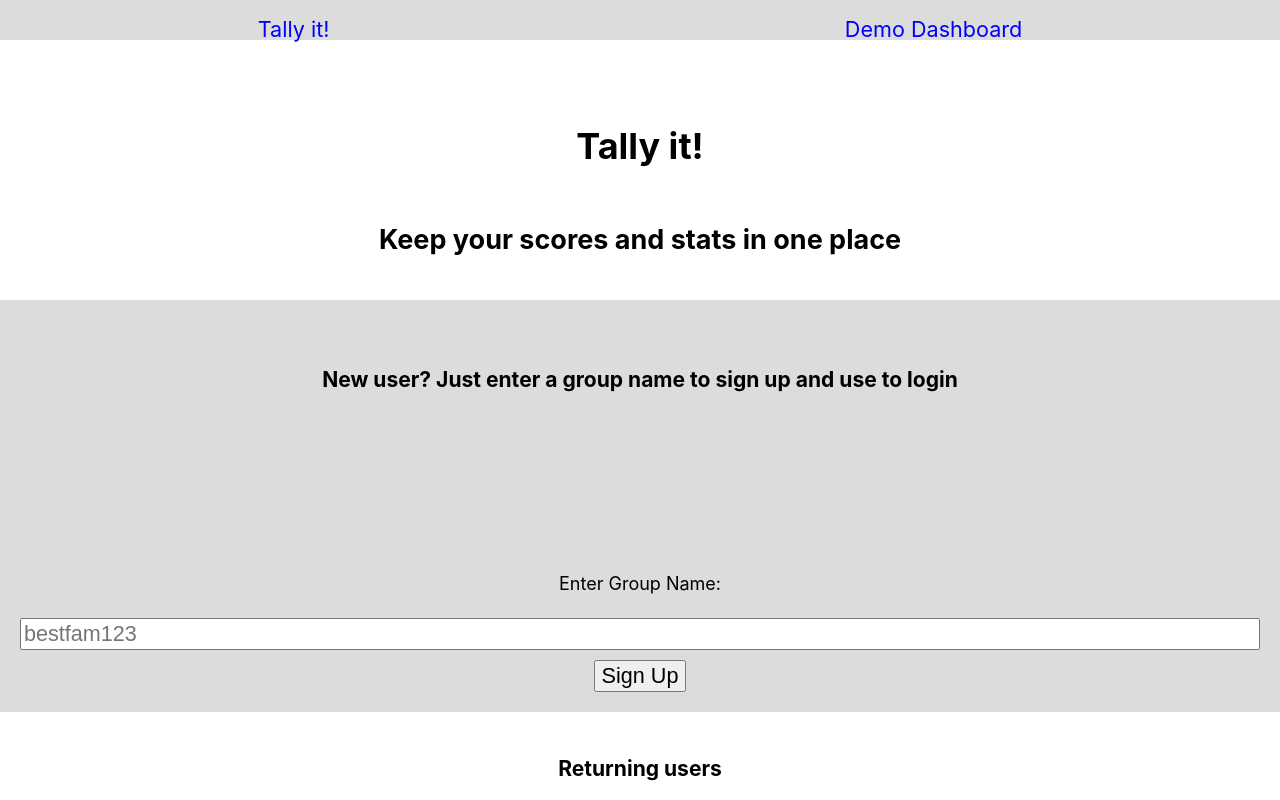
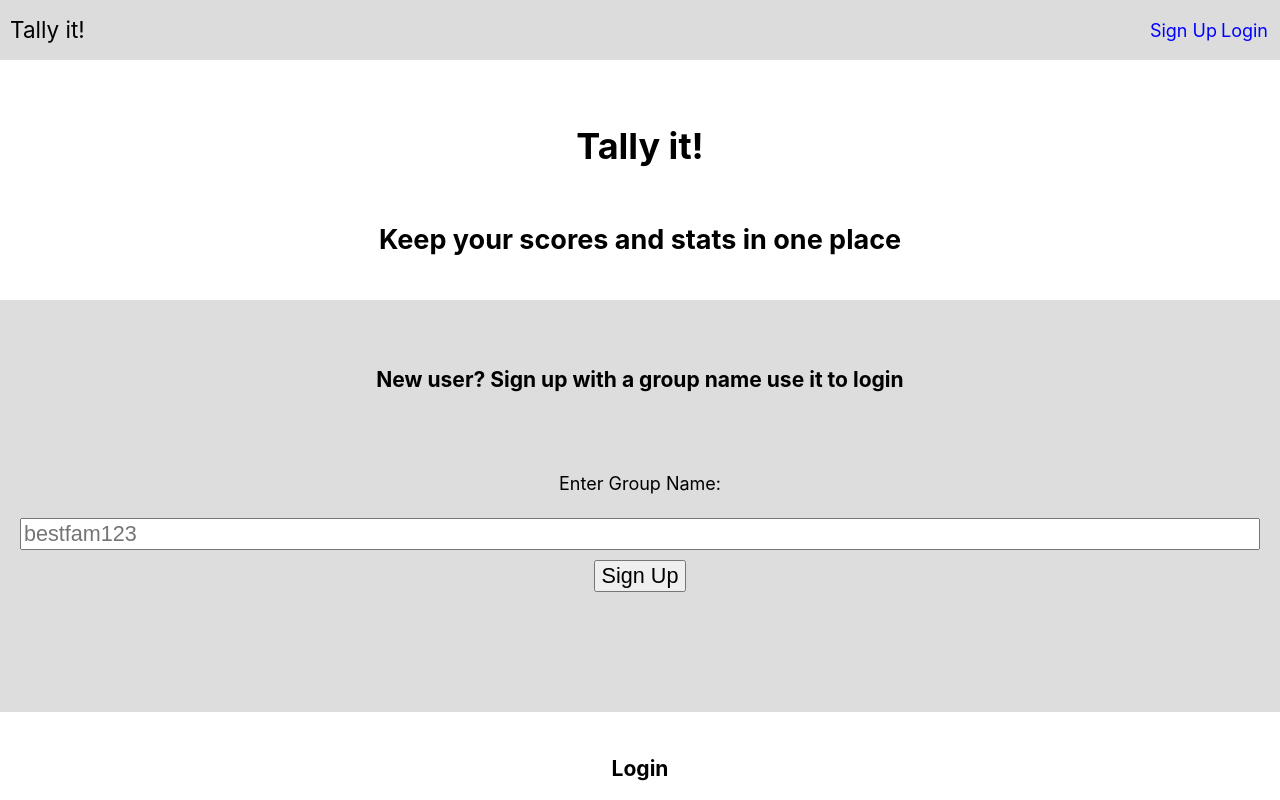
Before and after one commit to sPro1ly0/tallyit-app, a React (Create React App) app: page / in a window 1280 px wide. Shown: the top 800 px of the page. Built offline with nearby package versions, Linux system fonts and the light colour scheme; no server answers.

Commit message:
Set up rendering login links with public route

```diff
--- a/package.json
+++ b/package.json
@@ -11,7 +11,8 @@
     "react": "^16.13.1",
     "react-dom": "^16.13.1",
     "react-router-dom": "^5.1.2",
-    "react-scripts": "3.4.1"
+    "react-scripts": "3.4.1",
+    "react-scroll": "^1.7.16"
   },
   "scripts": {
     "start": "react-scripts start",
--- a/src/TallyContext.js
+++ b/src/TallyContext.js
@@ -6,12 +6,13 @@ const TallyContext = React.createContext({
   player_scores: [],
   games: [],
   current_players: [],
-  addPlayer:() => {},
+  addPlayer: () => {},
   deletePlayer: () => {},
-  addGame:() => {},
-  addCurrentGame:() => {},
-  deleteGame:() => {},
-  updatePlayerScores:() => {}
+  addGame: () => {},
+  addCurrentGame: () => {},
+  deleteGame: () => {},
+  updatePlayerScores: () => {},
+  setLoginStatus: () => {}
 });
 
 export default TallyContext;
--- a/src/components/App/App.js
+++ b/src/components/App/App.js
@@ -15,8 +15,9 @@ import CreateScoreSheet from '../CreateScoreSheet/CreateScoreSheet';
 import ScoreSheetPage from '../ScoreSheetPage/ScoreSheetPage';
 import EditGame from '../EditGame/EditGame';
 
+import TallyError from '../../TallyError';
 import NotFoundPage from '../NotFoundPage/NotFoundPage';
-import TallyError from '../../TallyError';
+import TokenService from '../../services/token-service';
 
 class App extends Component {
 
@@ -26,11 +27,18 @@ class App extends Component {
     super(props);
     this.state = {
       error: null,
+      loggedIn: TokenService.hasAuthToken() ? true : false,
       group: [groups[0]],
       player_scores: player_scores,
       games: games,
       current_game: []
     };
+  }
+
+  setLoginStatus = status => {
+    this.setState({
+      loggedIn: status
+    });
   }
 
   // adding one player from EditGame page when editing a game
@@ -99,6 +107,7 @@ class App extends Component {
       player_scores: this.state.player_scores,
       games: this.state.games,
       current_game: this.state.current_game,
+      setLoginStatus: this.setLoginStatus,
       addPlayer: this.addPlayer,
       deletePlayer: this.deletePlayer,
       addGame: this.addGame,
--- a/src/components/LandingPage/LandingPage.css
+++ b/src/components/LandingPage/LandingPage.css
@@ -46,3 +46,8 @@ section {
 section:nth-child(even) {
     background-color: gainsboro;
 }
+
+.signup-error,
+.login-error {
+    width: 100%;
+}
--- a/src/components/LandingPage/LandingPage.js
+++ b/src/components/LandingPage/LandingPage.js
@@ -2,6 +2,7 @@ import React, { Component } from 'react';
 import './LandingPage.css';
 import SignUpForm from '../SignUpForm/SignUpForm';
 import LoginForm from '../LoginForm/LoginForm';
+import { Element } from 'react-scroll';
 import Footer from '../Footer/Footer';
 
 class LandingPage extends Component {
@@ -14,9 +15,15 @@ class LandingPage extends Component {
           <h2>Keep your scores and stats in one place</h2>
         </header>
 
-        <SignUpForm />
+        <Element id='signup' name='signup'>
+          <SignUpForm />
+        </Element>
 
-        <LoginForm />
+
+        <Element id='login' name='login'>
+          <LoginForm />
+        </Element>
+
 
         <section className='features'>
           <h3>Easy Sign Up and Login ✓</h3>
--- a/src/components/LoginForm/LoginForm.js
+++ b/src/components/LoginForm/LoginForm.js
@@ -20,15 +20,12 @@ class LoginForm extends Component {
     return (
       <section className='login'>
         <header>
-          <h3>Returning users</h3>
+          <h3>Login</h3>
         </header>
         <form
           autoComplete='on'
           className='login-form'
           onSubmit={this.handleSubmit}>
-          <div className='login-error' role="alert">
-            {error && <p className="red-error">{error}</p>}
-          </div>
           <div>
             <label htmlFor='group_name'>Enter Your Group Name: </label>
             <input
@@ -41,6 +38,9 @@ class LoginForm extends Component {
               required/>
           </div>
           <button type='submit'>Login</button>
+          <div className='login-error' role="alert">
+            {error && <p className="red-error">{error}</p>}
+          </div>
         </form>
       </section>
     );
--- a/src/components/NavBarTop/NavBarTop.css
+++ b/src/components/NavBarTop/NavBarTop.css
@@ -4,18 +4,49 @@ footer {
     background-color: #aaa;
 }
 
-nav {
+.nav-top {
     background-color: gainsboro;
+    text-align: center;
     position: fixed;
     display: flex;
-    justify-content: space-around;
-    height: 40px;
+    justify-content: space-between;
+    align-items: center;
+    height: 60px;
     top: 0;
     left: 0;
     right: 0;
     z-index: 1;
+    padding-left: 10px;
+    padding-right: 10px;
 }
 
 nav > a {
     font-size: 1.2em;
 }
+
+.app-name {
+    font-size: 1.25em;
+}
+
+.nav-top-links {
+    min-width: 120px;
+    max-width: 140px;
+    display: flex;
+    justify-content: space-between;
+    align-items: baseline;
+    text-decoration: none;
+}
+
+.nav-top-links > a {
+    text-decoration: none;
+    font-size: 1em;
+    padding: 2px;
+}
+
+.nav-show-logout-link {
+    justify-content: flex-end;
+}
+
+.dashboard-link {
+    background-color: yellow;
+}
--- a/src/components/NavBarTop/NavBarTop.js
+++ b/src/components/NavBarTop/NavBarTop.js
@@ -1,14 +1,72 @@
 import React, { Component } from 'react';
-import { Link } from 'react-router-dom';
+import { NavLink } from 'react-router-dom';
+import TokenService from '../../services/token-service';
+import TallyContext from '../../TallyContext';
 import './NavBarTop.css';
+import { Link } from 'react-scroll';
 
 class NavBarTop extends Component {
+
+  static contextType = TallyContext;
+
+  handleLogoutLink = () => {
+    TokenService.clearAuthToken();
+    this.context.setLoginStatus(false);
+  }
+
+  renderDashAndLogoutLink() {
+    return (
+      <div className='nav-show-logout-link nav-top-links'>
+        <NavLink
+          to='/dashboard'
+          activeClassName='dashboard-link'
+        >
+          Dashboard
+        </NavLink>
+        <NavLink
+          onClick={this.handleLogoutLink}
+          to='/'
+        >
+         Logout
+        </NavLink>
+      </div>
+    );
+  }
+
+  renderLoginLinks() {
+    return (
+      <div className='nav-show-login-links nav-top-links'>
+        <Link
+          to='signup'
+          spy={true}
+          smooth={true}
+          offset={-30}
+          duration={500}
+        >
+          Sign Up
+        </Link>
+        <Link
+          to='login'
+          spy={true}
+          smooth={true}
+          offset={-30}
+          duration={500}
+        >
+          Login
+        </Link>
+      </div>
+    );
+  }
 
   render() {
     return (
       <nav className='nav-top'>
-        <Link to="/" className='app-name'>Tally it!</Link>
-        <Link to="/dashboard">Demo Dashboard</Link>
+        <p className='app-name'>Tally it!</p>
+        {
+          TokenService.hasAuthToken()
+            ? this.renderDashAndLogoutLink()
+            : this.renderLoginLinks()
+        }
       </nav>
     );
   }
--- a/src/components/SignUpForm/SignUpForm.js
+++ b/src/components/SignUpForm/SignUpForm.js
@@ -29,7 +29,7 @@ class SignUpForm extends Component {
       <section className='signup'>
         <header>
           <h3>
-            New user? Just enter a group name to sign up and use to login
+            New user? Sign up with a group name use it to login
           </h3>
         </header>
         <form
@@ -37,9 +37,6 @@ class SignUpForm extends Component {
           className='signup-form'
           onSubmit={this.handleSubmit}
         >
-          <div className="signup-error" role="alert">
-            {error && <p className="red-error">{error}</p>}
-          </div>
           <div>
             <label htmlFor='group_name'>Enter Group Name: </label>
             <input
@@ -52,6 +49,9 @@ class SignUpForm extends Component {
               required/>
           </div>
           <button type='submit'>Sign Up</button>
+          <div className="signup-error" role="alert">
+            {error && <p className="red-error">{error}</p>}
+          </div>
         </form>
       </section>
     );
```
Also changed, not shown: 1 other file (tests, documents, lock files or other folders).
